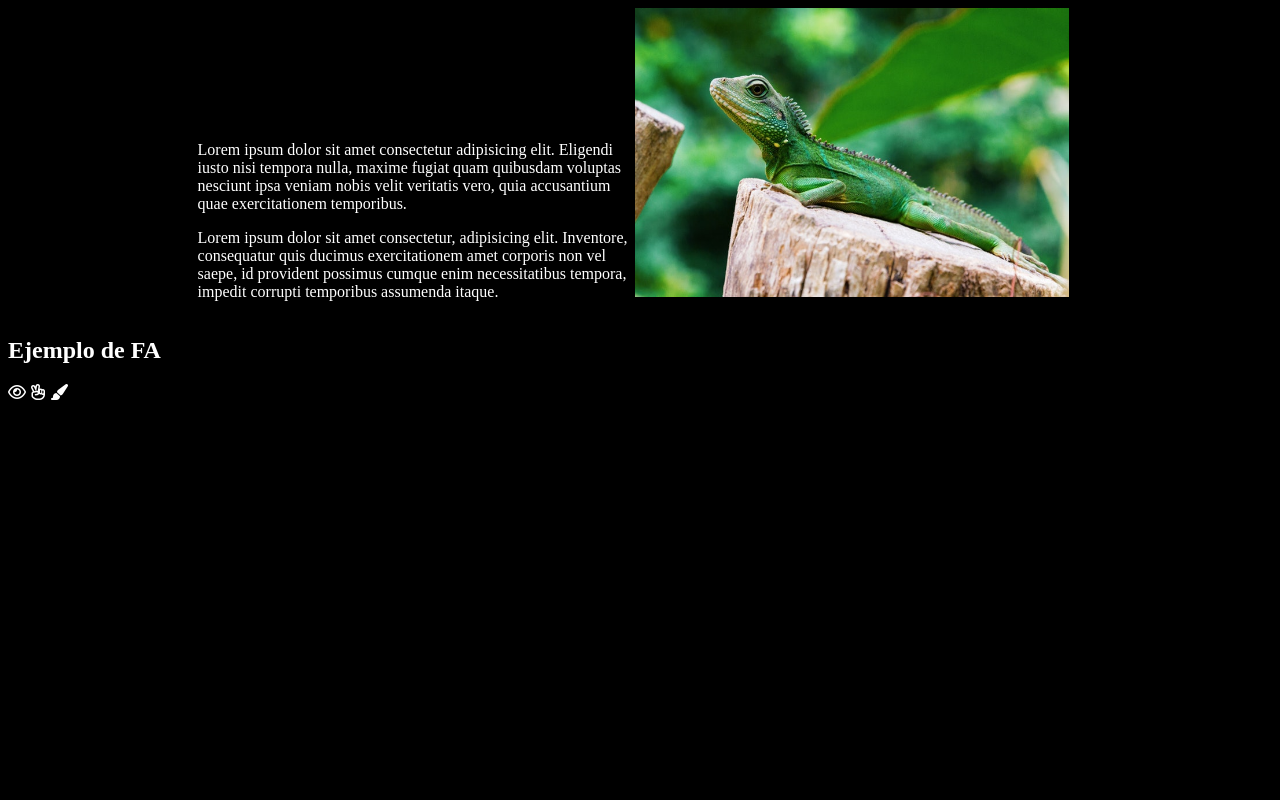
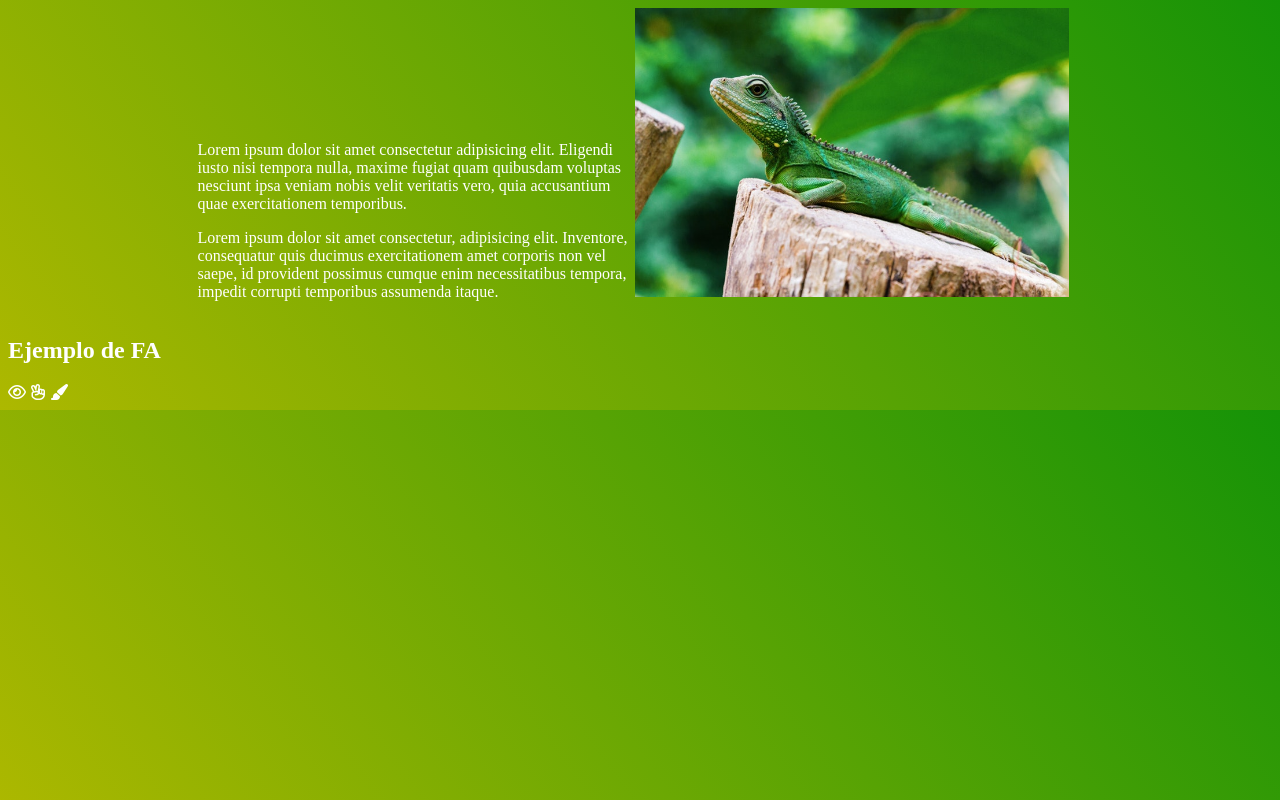
Before and after one commit to mbensan/iguana_page, a plain HTML site: page index.html in a window 1280 px wide. Drawn offline with Linux system fonts and the light colour scheme.

Commit message:
Se le coloca al body un fondo color Iguana

```diff
--- a/assets/css/styles.css
+++ b/assets/css/styles.css
@@ -1,5 +1,6 @@
 body {
-    background-color: #000000;
+    background: rgb(173,184,0);
+    background: linear-gradient(53deg, rgba(173,184,0,1) 0%, rgba(21,147,7,1) 100%);
     color: #FFF;
 }
 #texto-imagen {
```
